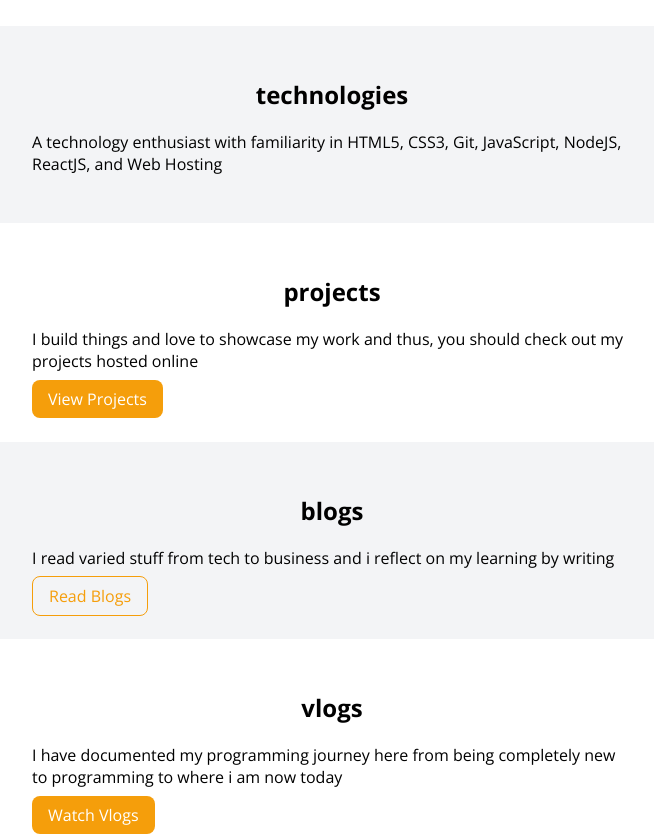
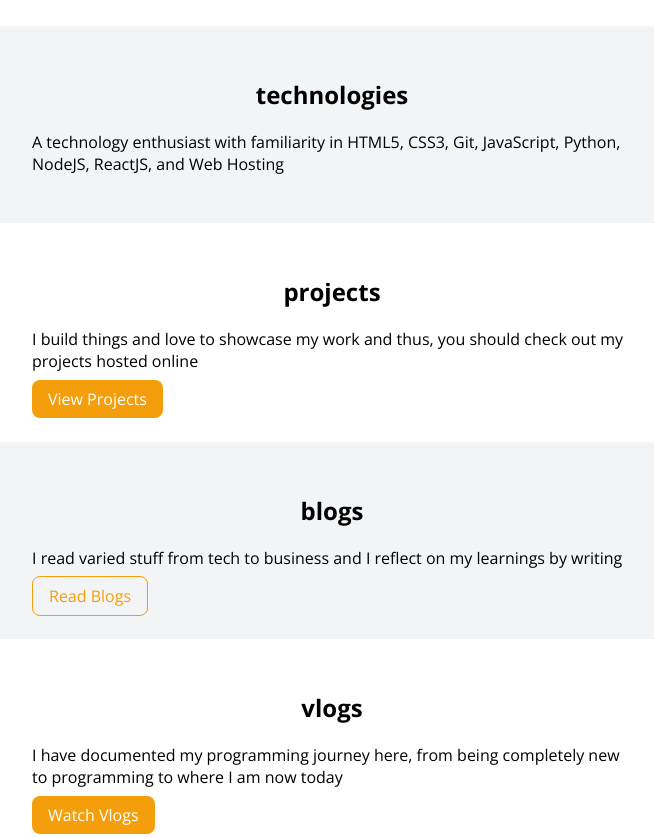
Before and after one commit to pantsachin/Sachinpant-portfolio, a plain HTML site: page index.html in a window 1280 px wide. Shown: the part 580-1417 px from the top of the page, without its empty margins (308-962 px from the left). Drawn offline with nearby package versions, Linux system fonts and the light colour scheme.

Commit message:
docs: update in text
updated info

```diff
--- a/index.html
+++ b/index.html
@@ -34,7 +34,7 @@
     <section class=" section ow">
         <div class="container container-center">
             <h1>technologies</h1>
-            <p> A technology enthusiast with familiarity in HTML5, CSS3, Git, JavaScript, NodeJS, ReactJS, and Web
+            <p> A technology enthusiast with familiarity in HTML5, CSS3, Git, JavaScript, Python, NodeJS, ReactJS, and Web
                 Hosting </p>
     </section>
     </div>
@@ -50,7 +50,7 @@
     <section class=" section ow">
         <div class="container container-center">
             <h1>blogs</h1>
-            <p> I read varied stuff from tech to business and i reflect on my learning by writing </p>
+            <p> I read varied stuff from tech to business and I reflect on my learnings by writing </p>
             <a class="link secondary-link" href="/blogs.html"> Read Blogs </a>
         </div>
     </section>
@@ -58,7 +58,7 @@
     <section class="section">
         <div class="container container-center">
             <h1>vlogs</h1>
-            <p>I have documented my programming journey here from being completely new to programming to where i am now
+            <p>I have documented my programming journey here, from being completely new to programming to where I am now
                 today </p>
             <a class="link primary-link" href="/vlogs.html"> Watch Vlogs </a>
         </div>
```
